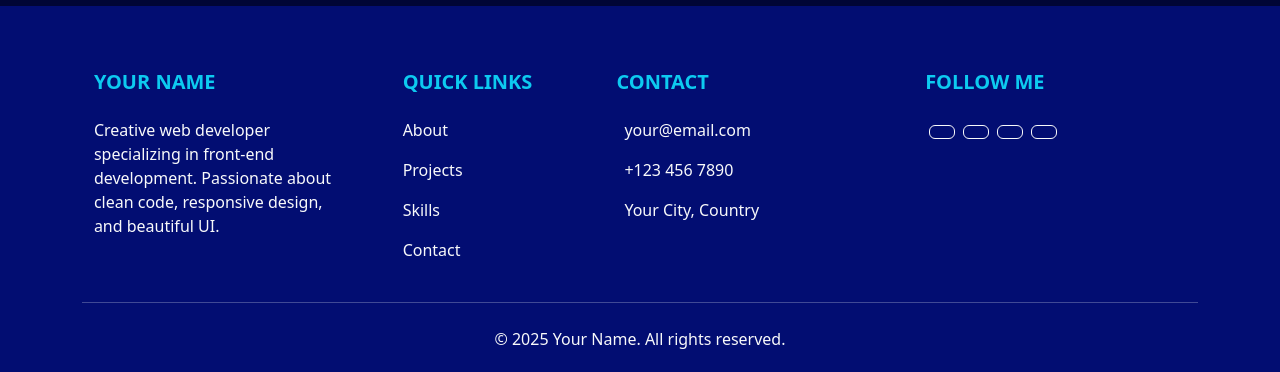
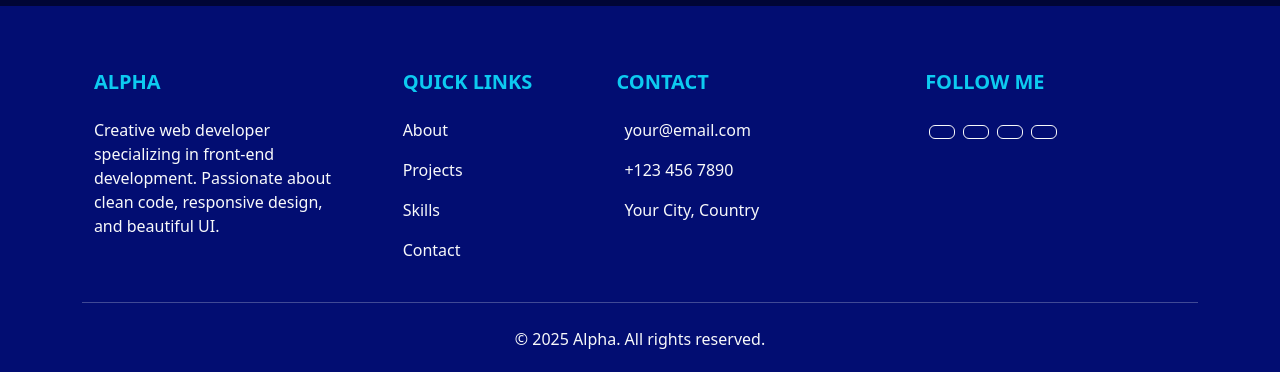
Before and after one commit to 5hailesh-p/Folio, a React (Vite) app: page / in a window 1280 px wide. Shown: the part 2702-3074 px from the top of the page. Built offline with nearby package versions, Linux system fonts and the light colour scheme.

Commit message:
added site name in footer

```diff
--- a/src/components/Footer.jsx
+++ b/src/components/Footer.jsx
@@ -1,3 +1,6 @@
+import {SITE_NAME} from "../Constants/Site"
+
+
 function Footer() {
     return (
         <>
@@ -7,7 +10,7 @@ function Footer() {
 
 
                         <div className="col-md-3 col-lg-3 col-xl-3 mx-auto mt-3">
-                            <h5 className="text-uppercase mb-4 fw-bold text-info">Your Name</h5>
+                            <h5 className="text-uppercase mb-4 fw-bold text-info">{SITE_NAME}</h5>
                             <p>
                                 Creative web developer specializing in front-end development. Passionate about clean code, responsive design, and beautiful UI.
                             </p>
@@ -45,7 +48,7 @@ function Footer() {
 
                         <div className="row">
                             <div className="col-md-12 text-center">
-                                <p className="mb-0">© 2025 Your Name. All rights reserved.</p>
+                                <p className="mb-0">© 2025 {SITE_NAME}. All rights reserved.</p>
                             </div>
                         </div>
                 </div>
```
